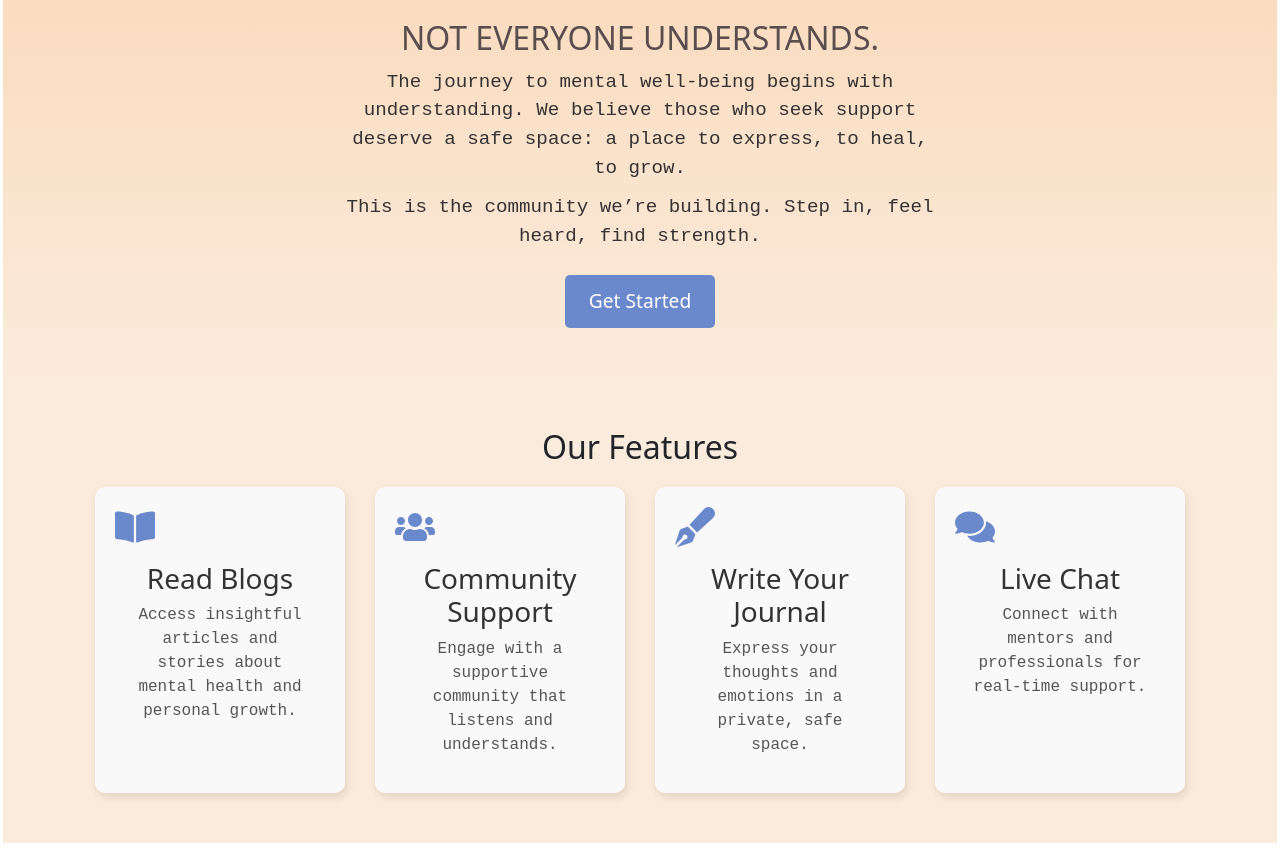
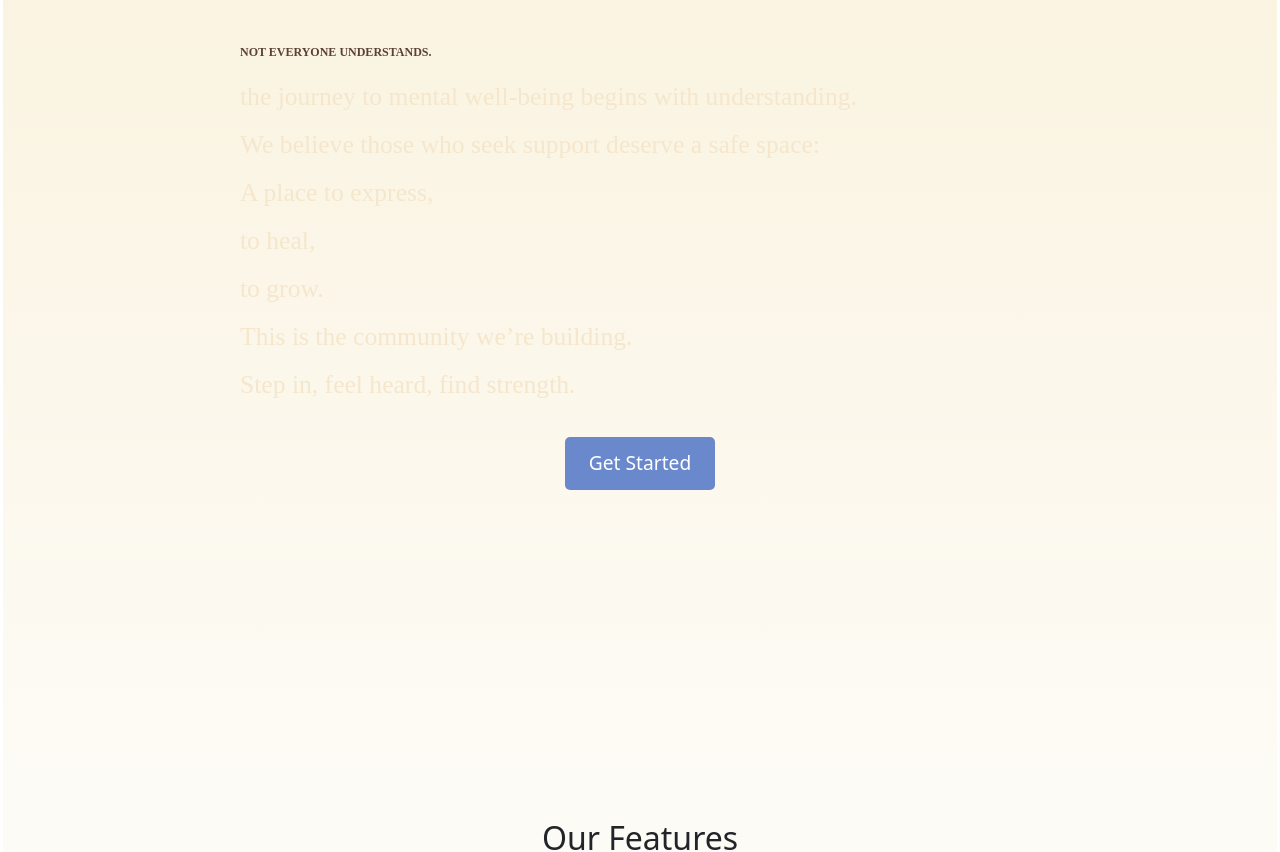
Before and after one commit to Poushmita/Mental_Health_Support_Platform, a React (Vite) app in the folder ctrl-alt-del/: page / in a window 1280 px wide. Shown: the part 740-1592 px from the top of the page. Built offline with nearby package versions, Linux system fonts and the light colour scheme.

Commit message:
added section2 in home page

```diff
--- a/ctrl-alt-del/src/components/Footer.jsx
+++ b/ctrl-alt-del/src/components/Footer.jsx
@@ -5,7 +5,7 @@ export default function Footer() {
 
   return (
     <>
-        <footer class="d-flex flex-wrap justify-content-between align-items-center py-3 my-4 border-top">
+        <footer class="d-flex flex-wrap justify-content-between align-items-center py-3  border-top"  style={{backgroundColor: ' #fbebdc'}}>
             <div class="col-md-4 d-flex align-items-center">
                 <span class="mb-3 mb-md-0 text-muted">© 2024 Company, Inc</span>
             </div>
--- a/ctrl-alt-del/src/index.css
+++ b/ctrl-alt-del/src/index.css
@@ -10,13 +10,3 @@
   background-color: rgb(7, 30, 63);
   color: aliceblue;
 } */
-
-p{
-  margin: 1rem;;
-  font-size: small;
-  font-family: 'Courier New', Courier, monospace;
-}
-
-button{
-  margin: 1rem;
-}
--- a/ctrl-alt-del/src/pages/Home.jsx
+++ b/ctrl-alt-del/src/pages/Home.jsx
@@ -1,4 +1,4 @@
-import React from 'react';
+import React, { useState } from 'react';
 import slide1 from "../assets/slide1.png";
 import slide2 from "../assets/slide2.png";
 import slide3 from "../assets/slide3.png";
@@ -11,6 +11,21 @@ import Navbar from "../components/Navbar";
 import { FaBookOpen, FaUsers, FaPenFancy, FaComments } from "react-icons/fa";
 
 export default function Home() {
+  const [hovered, setHovered] = useState({});
+  const handleHover = (index) => {
+    setHovered((prev) => ({ ...prev, [index]: true }));
+  };
+  const texts = [
+    "the journey to mental well-being begins with understanding.",
+    "We believe those who seek support deserve a safe space:",
+    "A place to express,",
+    "to heal,",
+    "to grow.",
+    "This is the community we’re building.",
+    "Step in, feel heard, find strength."
+  ];
+
+
     return (
       <>
         <Navbar />
@@ -50,7 +65,32 @@ export default function Home() {
         </section>
 
         {/* Section 2: Story & CTA */}
-        <section className="sec2">
+        <section
+          className="sec2 relative bg-cover bg-center bg-no-repeat min-h-screen w-full pt-20 md:pt-6 lg:pt-8 px-6 md:px-20 lg:px-36 text-center"
+        >
+          <div className="story-container">
+            <p className="mb-6 md:mb-8 lg:mb-10 leading-relaxed font-atma text-left">
+              <span className='md:text-xs text-sm font-extrabold'>
+                NOT EVERYONE UNDERSTANDS.
+              </span>
+            </p>
+            {texts.map((text, index) => (
+              <p
+                key={index}
+                onMouseEnter={() => handleHover(index)}
+                className="text-sm md:text-xl lg:text-4xl leading-relaxed font-atma text-left transition duration-300"
+                style={{ color: hovered[index] ? "#5C4033" : "#f5e6cc" }} // ✅ Corrected inline styles
+              >
+                {text}
+              </p>
+            ))}
+
+            <button className="cta-button mt-4">Get Started</button>
+          </div>
+
+        </section>
+
+        {/* <section className="sec2">
           <div className="story-container">
             <h2>NOT EVERYONE UNDERSTANDS.</h2>
             <p>
@@ -62,7 +102,7 @@ export default function Home() {
             </p>
             <button className="cta-button">Get Started</button>
           </div>
-        </section>
+        </section> */}
 
         {/* Section 3: Features */}
         <section className="sec3">
--- a/ctrl-alt-del/src/styles/home.css
+++ b/ctrl-alt-del/src/styles/home.css
@@ -4,7 +4,8 @@
     display: flex;
     justify-content: center;
     align-items: center;
-    background-color: #Fadbbd;  /* Your beige background */
+    background-color: #f7ebcb;
+    /* background-color: #Fadbbd;  Your beige background */
     overflow: hidden;  /* Prevent scrolling */
 }
 
@@ -18,20 +19,27 @@
 .sec2 {
     text-align: center;
     padding: 50px 20px;
-    background: linear-gradient(to bottom, #fadbbd, #fbebdc); /* Smooth blend */
+    background: linear-gradient(to bottom, #faf3e0, #fdfbf5); /* Smooth blend */
+    /* background: linear-gradient(to bottom, #fadbbd, #fbebdc);  */
 }
 
+.sec2{
+    p span{
+        color: #5C4033;
+    }
+}
 
+/*
 .story-container h2 {
     font-size: 2rem;
     color: #5a4d4d;
-}
+} */
 
 .story-container p {
-    font-size: 1.2rem;
+    font-size: 1.6rem;
     color: #333;
-    max-width: 600px;
-    margin: 10px auto;
+    max-width: 800px;
+    margin: 8px auto;
 }
 
 .cta-button {
@@ -54,7 +62,8 @@
 .sec3 {
     text-align: center;
     padding: 50px 20px;
-    background-color: #fbebdc;
+    background-color: #fdfbf5;
+    /* background-color: #fbebdc;  */
 }
 
 .features-container {
@@ -63,6 +72,7 @@
     flex-wrap: wrap;
     gap: 30px;
     margin-top: 20px;
+    margin-bottom: 20px;
 }
 
 .feature {
--- a/ctrl-alt-del/src/styles/navbar.css
+++ b/ctrl-alt-del/src/styles/navbar.css
@@ -16,9 +16,9 @@
     border-radius: 8px;
   }
 
-  .app-name {
+  /* .app-name {
     font-size: 1.2rem;
     font-weight: bold;
     color: #3085d3;
     margin-top: 3px;
-  }
+  } */
--- a/ctrl-alt-del/tailwind.config.js
+++ b/ctrl-alt-del/tailwind.config.js
@@ -7,6 +7,7 @@ export default {
   theme: {
     extend: {
       fontFamily: {
+        atma: ['Atma', 'cursive'],
         poppins: ["Poppins", "sans-serif"],
         inter: ["Inter", "sans-serif"],
         lora: ["Lora", "serif"],
```
